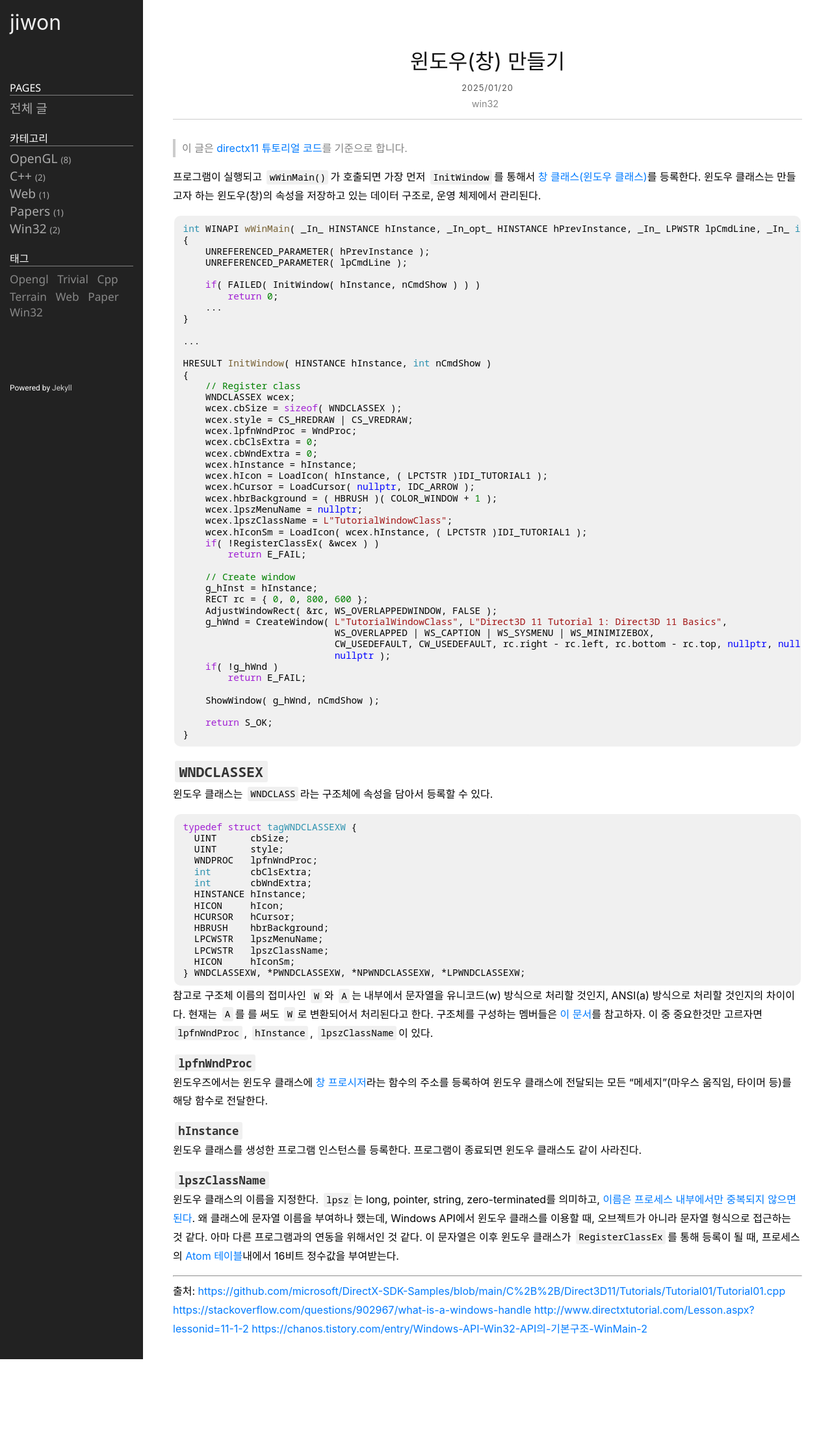
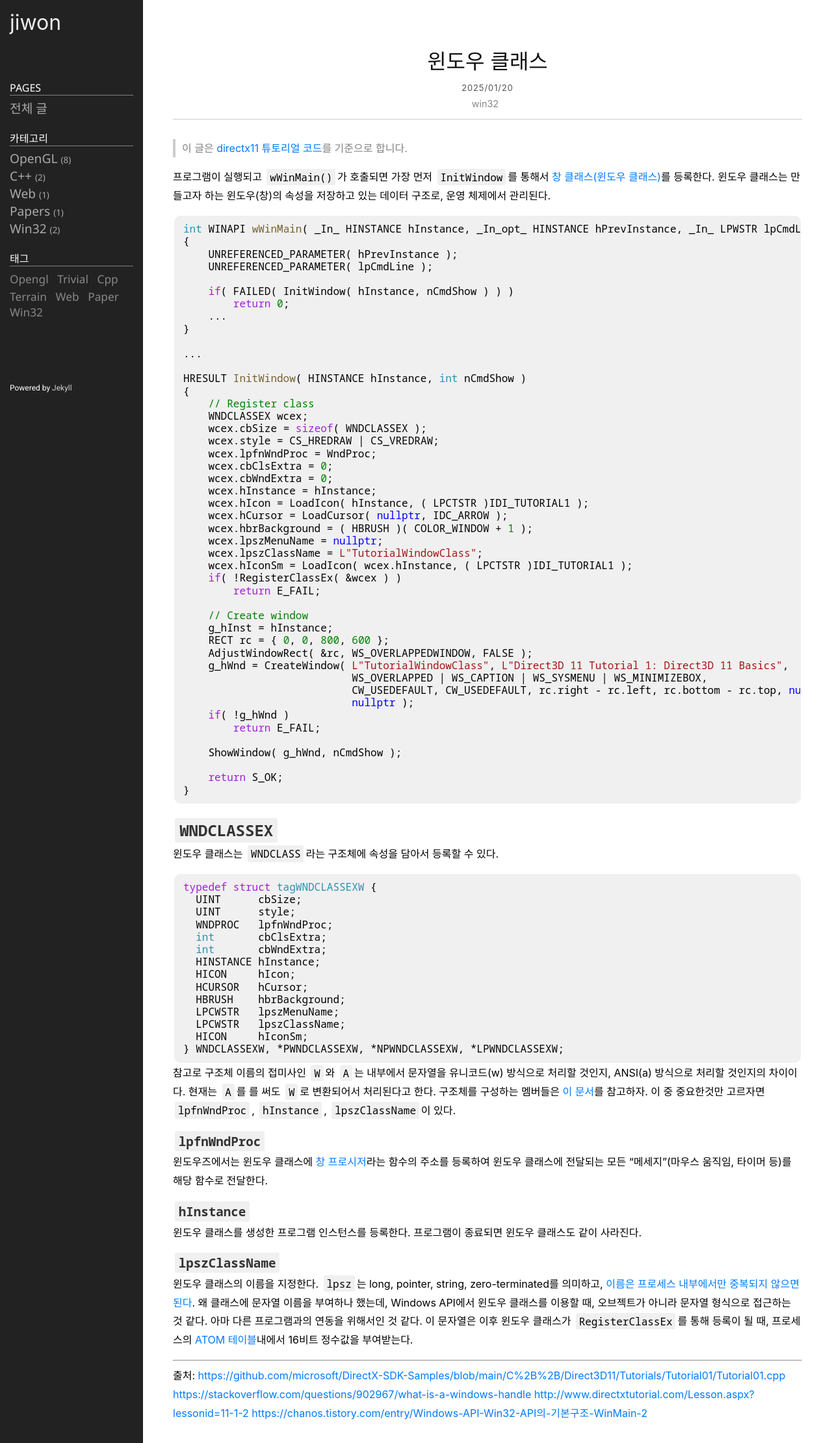
Before and after one commit to jiwon1304/jiwon1304.github.io, a Jekyll site: the page built from _posts/2025-01-20-window-만들기.markdown, in a window 1280 px wide. Shown: the whole page at 65% size. Built offline with Jekyll 4.4.1, drawn with Linux system fonts in a browser that asks for light colours; some web fonts are replaced; before the commit the page ends 2092 px from its top, so only the background shows below that.

Commit message:
font size

```diff
--- a/_posts/2025-01-20-window-만들기.markdown
+++ b/_posts/2025-01-20-window-만들기.markdown
@@ -1,6 +1,6 @@
 ---
 layout: post
-title:  "윈도우(창) 만들기"
+title:  "윈도우 클래스"
 categories: win32
 tags: [win32]
 ---
@@ -86,7 +86,7 @@ typedef struct tagWNDCLASSEXW {
 윈도우 클래스를 생성한 프로그램 인스턴스를 등록한다. 프로그램이 종료되면 윈도우 클래스도 같이 사라진다.
 
 ## `lpszClassName`
-윈도우 클래스의 이름을 지정한다. `lpsz`는 long, pointer, string, zero-terminated를 의미하고, [이름은 프로세스 내부에서만 중복되지 않으면 된다](https://learn.microsoft.com/en-us/windows/win32/winmsg/about-window-classes#class-name). 왜 클래스에 문자열 이름을 부여하나 했는데, Windows API에서 윈도우 클래스를 이용할 때, 오브젝트가 아니라 문자열 형식으로 접근하는 것 같다. 아마 다른 프로그램과의 연동을 위해서인 것 같다. 이 문자열은 이후 윈도우 클래스가 `RegisterClassEx`를 통해 등록이 될 때, 프로세스의 [Atom 테이블](https://learn.microsoft.com/ko-kr/windows/win32/dataxchg/about-atom-tables)내에서 16비트 정수값을 부여받는다.
+윈도우 클래스의 이름을 지정한다. `lpsz`는 long, pointer, string, zero-terminated를 의미하고, [이름은 프로세스 내부에서만 중복되지 않으면 된다](https://learn.microsoft.com/en-us/windows/win32/winmsg/about-window-classes#class-name). 왜 클래스에 문자열 이름을 부여하나 했는데, Windows API에서 윈도우 클래스를 이용할 때, 오브젝트가 아니라 문자열 형식으로 접근하는 것 같다. 아마 다른 프로그램과의 연동을 위해서인 것 같다. 이 문자열은 이후 윈도우 클래스가 `RegisterClassEx`를 통해 등록이 될 때, 프로세스의 [ATOM 테이블](https://learn.microsoft.com/ko-kr/windows/win32/dataxchg/about-atom-tables)내에서 16비트 정수값을 부여받는다.
 
 ---
 
--- a/public/css/style.css
+++ b/public/css/style.css
@@ -100,7 +100,7 @@ a:hover {
 }
 
 pre {
-	display:w block;
+	display: block;
 	overflow: auto;
 	margin-bottom: 15px;
 	padding-bottom: 10px;
@@ -111,8 +111,7 @@ pre {
 code {
 	font-family: "Noto Sans Mono", "Consolas", monospace;
 	/* font-size: 90%; */
-	font-size: 0.9em;
-	/* font-size: 50%; */
+	/* font-size: 0.9em; */
 	margin: 3px;
 	background-color: #f0f0f0;
 	border-radius: 3px;
@@ -394,18 +393,13 @@ footer {
 /* @media { */
 	article {
 		/* font-size: 0.9em; */
-		line-height: 1.5;
+		line-height: 1.9;
 		width: calc(100dvw - 5%);
 		word-wrap: break-word;
 	}
 
-	code {
-		/* font-size: 90%; */
-		/* font-size: 12px; */
-	}
-
 	.highlight {
-		/* font-size : 16px; */
+		font-size : 0.9em;
 	}
 
 	header.post-header {
```
Also changed, not shown: 2 other files.
